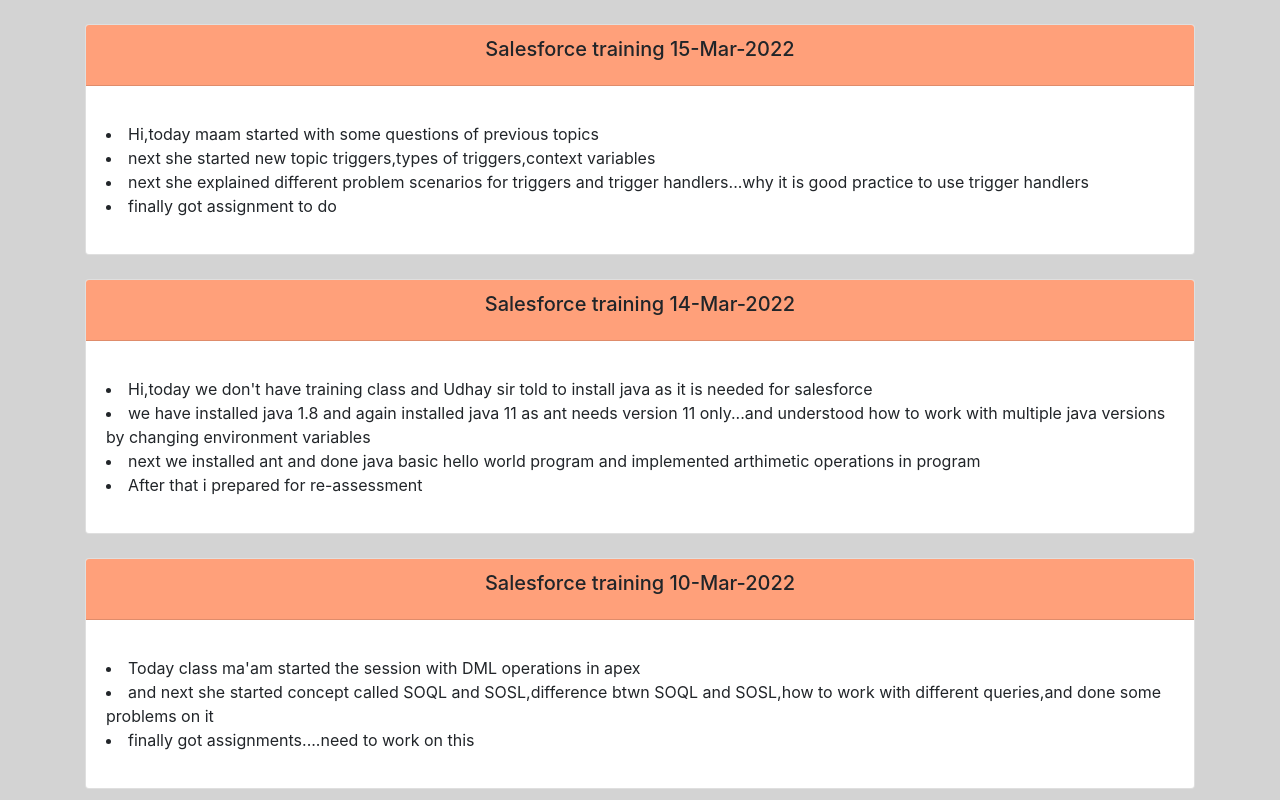
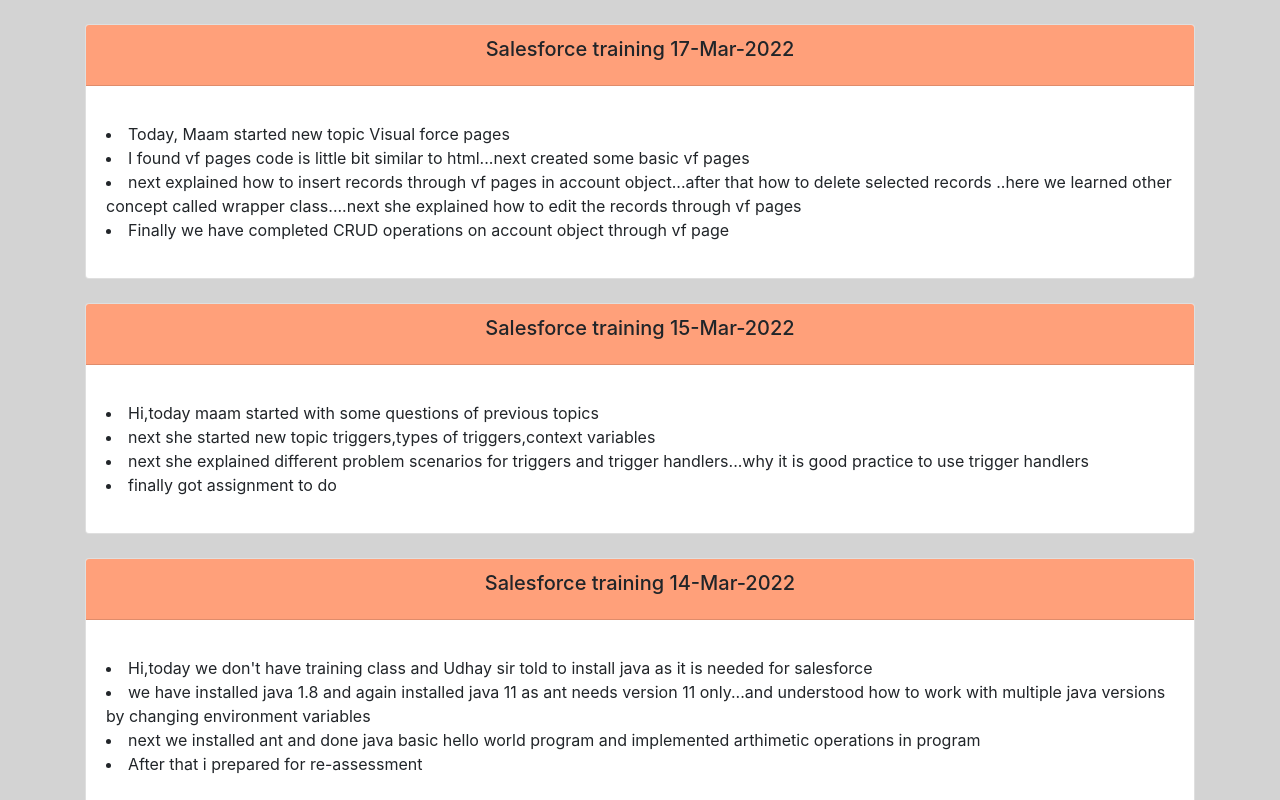
Before and after one commit to konderubhavani/konderubhavani.github.io, a plain HTML site: page journal.html in a window 1280 px wide. Shown: the top 800 px of the page. Drawn offline with nearby package versions, Linux system fonts and the light colour scheme.

Commit message:
Update journal.html

```diff
--- a/journal.html
+++ b/journal.html
@@ -21,6 +21,23 @@
 
 <body>
 <div class="container">
+
+<br>
+<div class="card" style="width: 30ran;">
+<div class="card-header text-center">
+    <h5 class="card-title">Salesforce training 17-Mar-2022</h5>
+</div>
+
+<div class="card-body">
+	<p class="card-text">
+		<li>Today, Maam started new topic Visual force pages</li>
+		<li>I found vf pages code is little bit similar to html...next created some basic vf pages</li>
+		<li>next explained how to insert records through vf pages in account object...after that how to delete selected records ..here we learned other concept called wrapper class....next she explained how to edit the records through vf pages</li>
+		<li>Finally we have completed CRUD operations on account object through vf page</li>
+	</p>
+</div>
+</div>
+
 
 <br>
 <div class="card" style="width: 30ran;">
```
